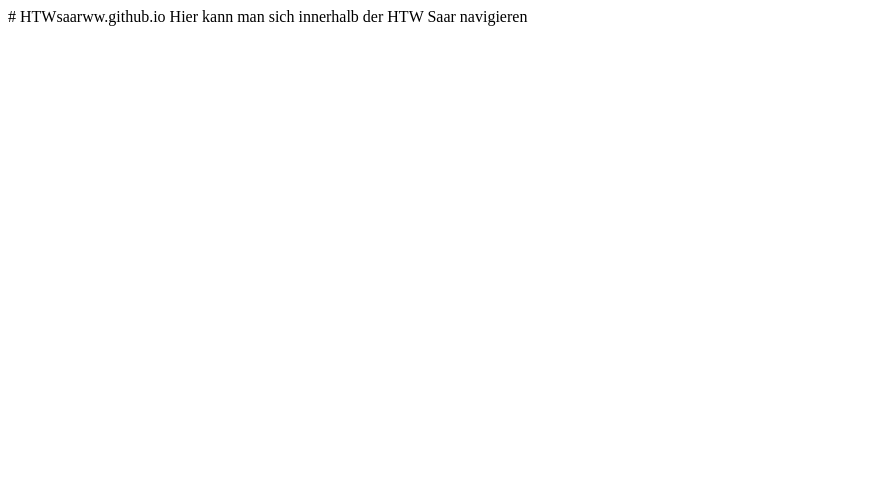
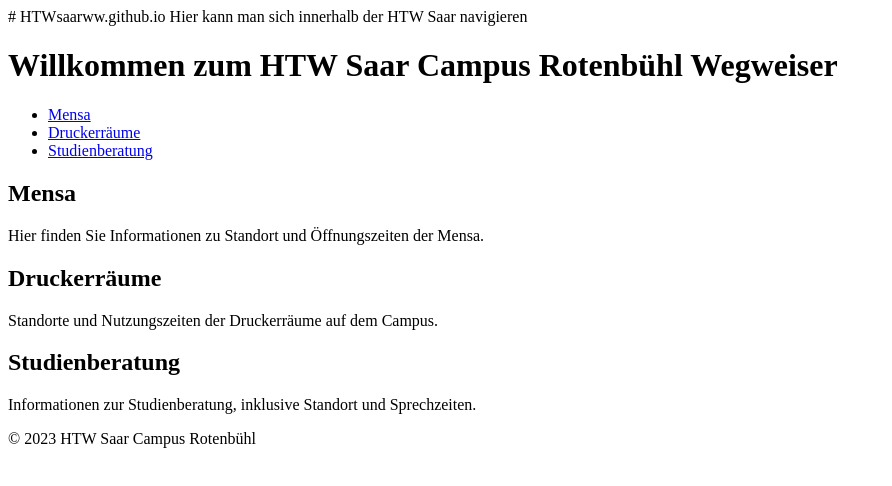
Before and after one commit to christosantypas/HTWsaarww.github.io, a plain HTML site: page index.html in a window 1280 px wide. Shown: the whole page, without its empty margins (0-892 px from the left). Drawn offline with Linux system fonts and the light colour scheme.

Commit message:
Update index.html

```diff
--- a/index.html
+++ b/index.html
@@ -1,2 +1,47 @@
 # HTWsaarww.github.io
 Hier kann man sich innerhalb der HTW Saar navigieren
+<!DOCTYPE html>
+<html>
+<head>
+    <title>HTW Saar Campus Rotenbühl Wegweiser</title>
+</head>
+<body>
+    <header>
+        <h1>Willkommen zum HTW Saar Campus Rotenbühl Wegweiser</h1>
+        <nav>
+            <ul>
+                <li><a href="#mensa">Mensa</a></li>
+                <li><a href="#druckerraum">Druckerräume</a></li>
+                <li><a href="#studienberatung">Studienberatung</a></li>
+                <!-- Weitere Navigationslinks können hier hinzugefügt werden -->
+            </ul>
+        </nav>
+    </header>
+
+    <main>
+        <section id="mensa">
+            <h2>Mensa</h2>
+            <p>Hier finden Sie Informationen zu Standort und Öffnungszeiten der Mensa.</p>
+            <!-- Weitere Mensa-Informationen -->
+        </section>
+
+        <section id="druckerraum">
+            <h2>Druckerräume</h2>
+            <p>Standorte und Nutzungszeiten der Druckerräume auf dem Campus.</p>
+            <!-- Weitere Informationen zu Druckerräumen -->
+        </section>
+
+        <section id="studienberatung">
+            <h2>Studienberatung</h2>
+            <p>Informationen zur Studienberatung, inklusive Standort und Sprechzeiten.</p>
+            <!-- Weitere Informationen zur Studienberatung -->
+        </section>
+
+        <!-- Weitere Abschnitte können hier hinzugefügt werden -->
+    </main>
+
+    <footer>
+        <p>&copy; 2023 HTW Saar Campus Rotenbühl</p>
+    </footer>
+</body>
+</html>
```
